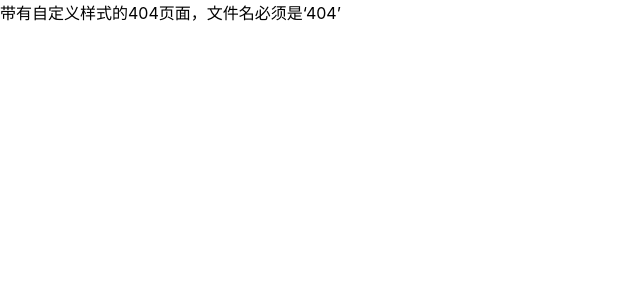
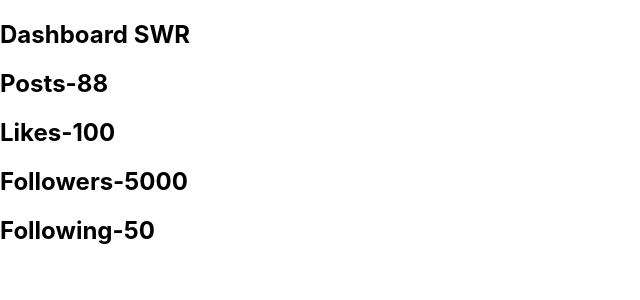
Before and after one commit to HappyPinkCat/next-treasure, a Next.js app: page /dashboard-swr in a window 1280 px wide. Before the commit this address had no page. Shown: the top 300 px of the page, without its empty margins (0-640 px from the left). Built offline with nearby package versions, Linux system fonts and the light colour scheme; data requests are answered from the project's data file.

Commit message:
feat: 客户端数据获取之SWR

```diff
--- a/package.json
+++ b/package.json
@@ -13,7 +13,8 @@
     "json-server": "^1.0.0-alpha.23",
     "next": "14.1.4",
     "react": "18.2.0",
-    "react-dom": "18.2.0"
+    "react-dom": "18.2.0",
+    "swr": "^2.2.5"
   },
   "devDependencies": {
     "eslint": "8.57.0",
--- /dev/null
+++ b/pages/dashboard-swr.js
@@ -0,0 +1,22 @@
+import useSWR from "swr";
+
+const fetcher = async () => {
+  const response = await fetch("http://localhost:4000/dashboard");
+  const data = await response.json();
+  return data;
+};
+
+export default function DashboardSWR() {
+  const { data, error } = useSWR("dashboard", fetcher);
+  if (error) return <div>something is error...</div>;
+  if (!data) return <div>swr loading...</div>;
+  return (
+    <div>
+      <h2>Dashboard SWR</h2>
+      <h2>Posts-{data.posts}</h2>
+      <h2>Likes-{data.likes}</h2>
+      <h2>Followers-{data.followers}</h2>
+      <h2>Following-{data.following}</h2>
+    </div>
+  );
+}
```
Also changed, not shown: 1 other file (tests, documents, lock files or other folders).
